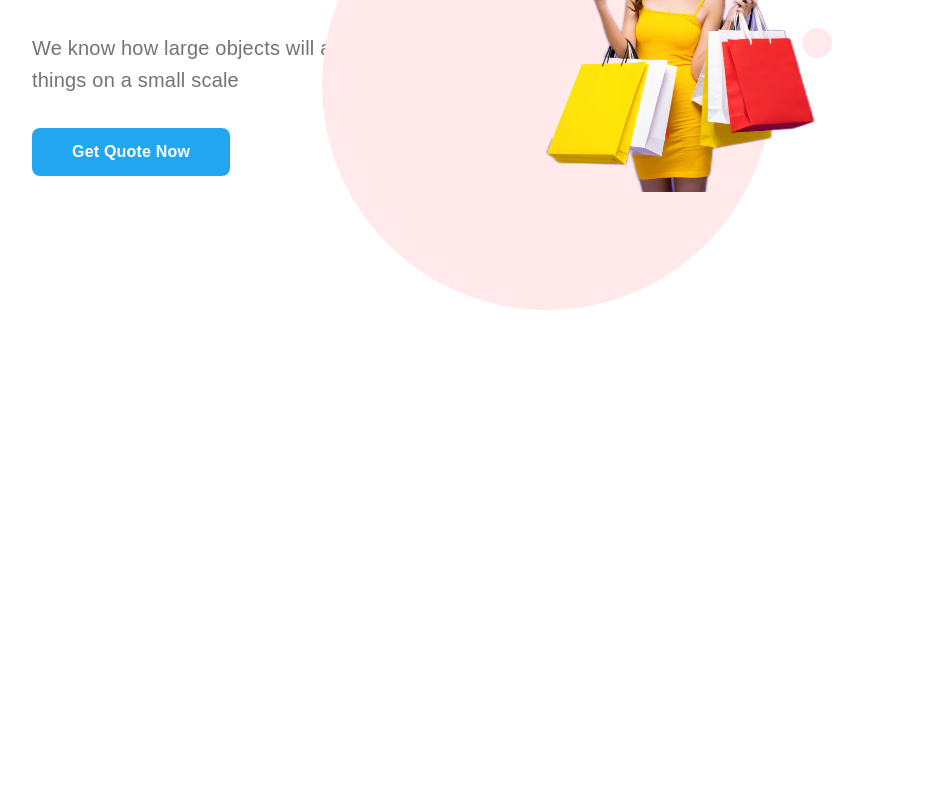
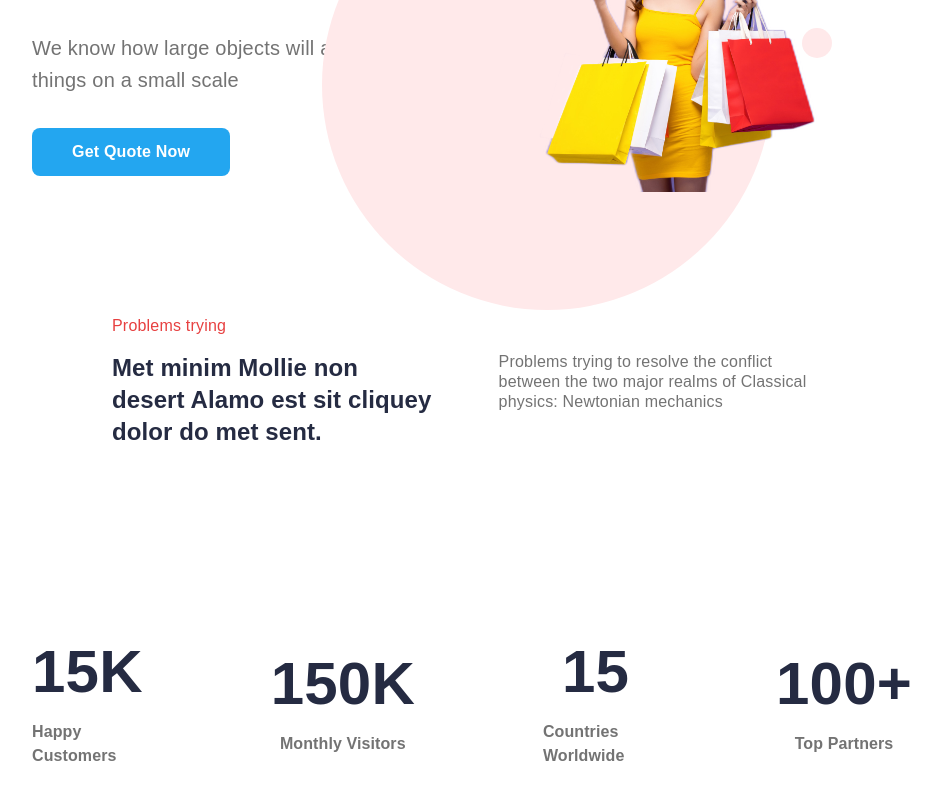
Before and after one commit to MuhammedZeki/D-nemProjesi-ecommers, a React (Vite) app: page /about in a window 1280 px wide. Shown: the part 280-1080 px from the top of the page, without its empty margins (168-1109 px from the left). Before the commit the page ends 800 px from the top, so only its background shows below. Built offline with nearby package versions, Linux system fonts and the light colour scheme.

Commit message:
AboutInfırmation is done

```diff
--- /dev/null
+++ b/src/components/about/AboutDescription.jsx
@@ -0,0 +1,24 @@
+const AboutDescription = () => {
+  return (
+    <div className="flex items-center justify-center w-full mt-5 px-10 lg:w-[75%] mx-auto py-8">
+      <div className="flex items-center gap-16 font-montserrat px-20 py-10">
+        <div className="flex flex-col gap-4">
+          <p className="text-[#E74040] font-medium leading-5 tracking-[0.2px]">
+            Problems trying
+          </p>
+          <h2 className="font-bold text-2xl leading-8 tracking-[0.1px] text-[#252B42]">
+            Met minim Mollie non desert Alamo est sit cliquey dolor do met sent.
+          </h2>
+        </div>
+        <div>
+          <p className="text-[#737373] font-medium leading-5 tracking-[0.2px]">
+            Problems trying to resolve the conflict between the two major realms
+            of Classical physics: Newtonian mechanics{" "}
+          </p>
+        </div>
+      </div>
+    </div>
+  );
+};
+
+export default AboutDescription;
--- /dev/null
+++ b/src/components/about/AboutInformation.jsx
@@ -0,0 +1,42 @@
+const AboutInformation = () => {
+  return (
+    <div className="w-full my-20 px-10 lg:w-[75%] mx-auto py-8">
+      <div className="font-montserrat flex items-center gap-32 justify-center">
+        <div className="flex flex-col items-center gap-2">
+          <p className="font-bold text-6xl leading-20 tracking-[0.2px] text-[#252B42]">
+            15K
+          </p>
+          <p className="font-bold leading-6 tracking-[0.1px] text-[#737373]">
+            Happy Customers
+          </p>
+        </div>
+        <div className="flex flex-col items-center gap-2">
+          <p className="font-bold text-6xl leading-20 tracking-[0.2px] text-[#252B42]">
+            150K
+          </p>
+          <p className="font-bold leading-6 tracking-[0.1px] text-[#737373]">
+            Monthly Visitors
+          </p>
+        </div>
+        <div className="flex flex-col items-center gap-2">
+          <p className="font-bold text-6xl leading-20 tracking-[0.2px] text-[#252B42]">
+            15
+          </p>
+          <p className="font-bold leading-6 tracking-[0.1px] text-[#737373]">
+            Countries Worldwide
+          </p>
+        </div>
+        <div className="flex flex-col items-center gap-2">
+          <p className="font-bold text-6xl leading-20 tracking-[0.2px] text-[#252B42]">
+            100+
+          </p>
+          <p className="font-bold leading-6 tracking-[0.1px] text-[#737373]">
+            Top Partners
+          </p>
+        </div>
+      </div>
+    </div>
+  );
+};
+
+export default AboutInformation;
--- a/src/pages/About.jsx
+++ b/src/pages/About.jsx
@@ -1,4 +1,6 @@
+import AboutDescription from "../components/about/AboutDescription";
 import AboutHero from "../components/about/AboutHero";
+import AboutInformation from "../components/about/AboutInformation";
 import UpperMenu from "../components/home/UpperMenu";
 
 const About = () => {
@@ -6,6 +8,8 @@ const About = () => {
     <div>
       <UpperMenu />
       <AboutHero />
+      <AboutDescription />
+      <AboutInformation />
     </div>
   );
 };
```
